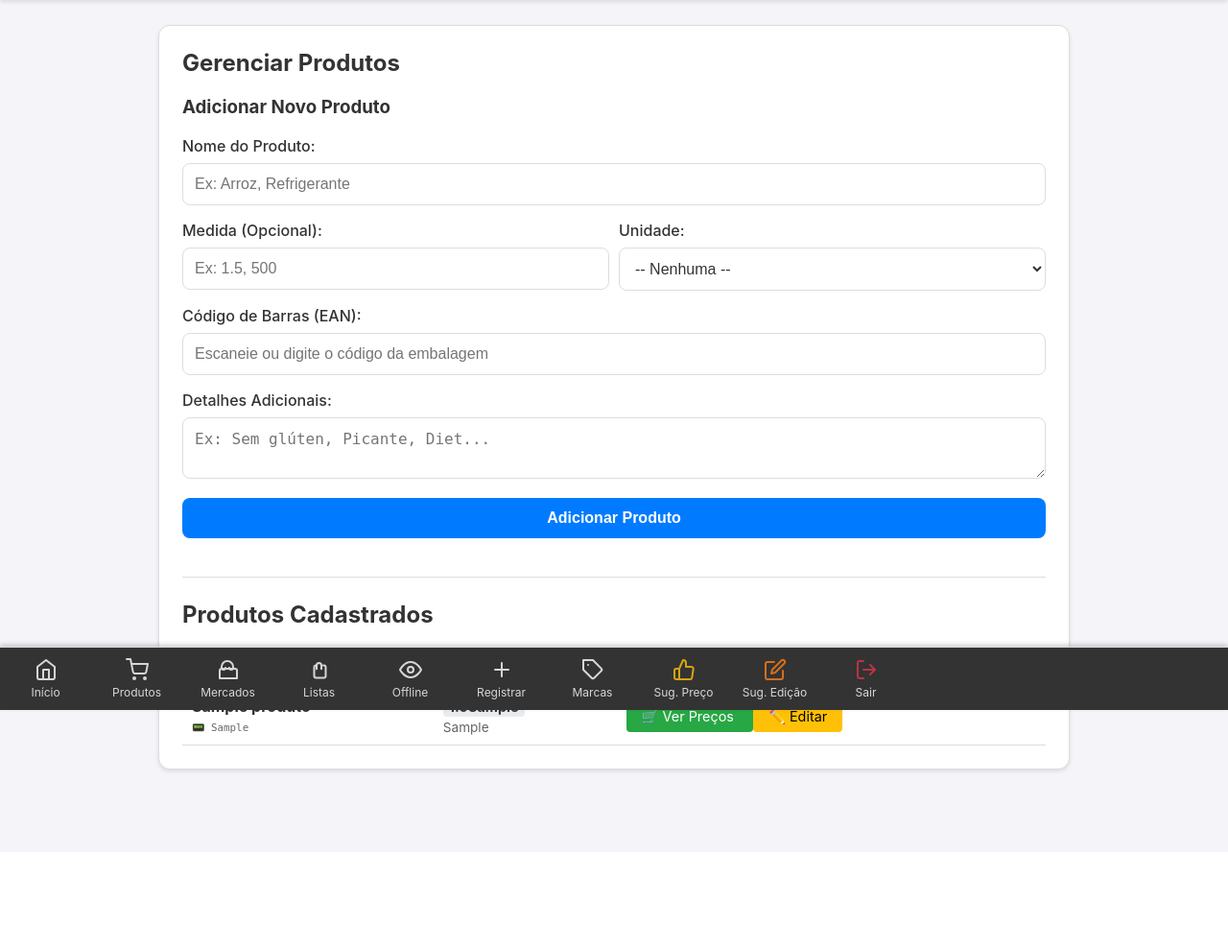
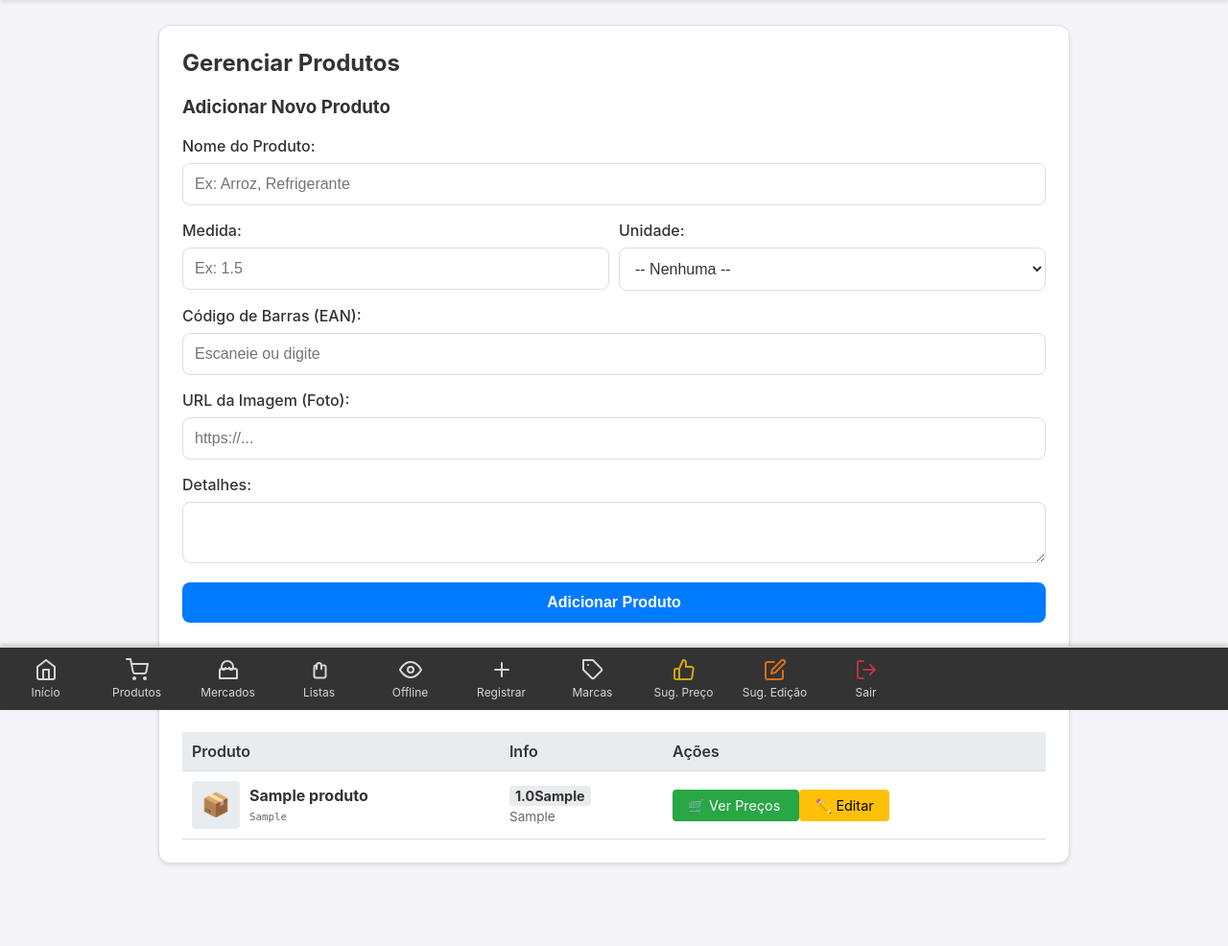
Before and after one commit to MestreUDK/PriceApp, a Flask app: page /produtos in a window 1280 px wide. Shown: the part 60-1046 px from the top of the page at 96% size. Before the commit the page ends 867 px from the top, so only its background shows below. Run offline with Flask 3, Linux system fonts and the light colour scheme; a user stored in the database is signed in; tables that the repository leaves empty hold one stand-in row (values such as "Sample post").

Commit message:
Atualizar o produtos.html

```diff
--- a/templates/produtos.html
+++ b/templates/produtos.html
@@ -13,29 +13,32 @@
 
             <div style="display: flex; gap: 10px;">
                 <div style="flex: 1;">
-                    <label for="medida">Medida (Opcional):</label>
-                    <input type="number" step="0.01" name="medida" id="medida" placeholder="Ex: 1.5, 500">
+                    <label for="medida">Medida:</label>
+                    <input type="number" step="0.01" name="medida" id="medida" placeholder="Ex: 1.5">
                 </div>
                 <div style="flex: 1;">
                     <label for="unidade">Unidade:</label>
                     <select name="unidade" id="unidade">
                         <option value="">-- Nenhuma --</option>
-                        <option value="kg">kg (Quilograma)</option>
-                        <option value="g">g (Grama)</option>
-                        <option value="L">L (Litro)</option>
-                        <option value="ml">ml (Mililitro)</option>
-                        <option value="un">un (Unidade)</option>
-                        <option value="pct">pct (Pacote)</option>
-                        <option value="cx">cx (Caixa)</option>
+                        <option value="kg">kg</option>
+                        <option value="g">g</option>
+                        <option value="L">L</option>
+                        <option value="ml">ml</option>
+                        <option value="un">un</option>
+                        <option value="pct">pct</option>
+                        <option value="cx">cx</option>
                     </select>
                 </div>
             </div>
 
             <label for="codigo_barras">Código de Barras (EAN):</label>
-            <input type="text" name="codigo_barras" id="codigo_barras" placeholder="Escaneie ou digite o código da embalagem">
+            <input type="text" name="codigo_barras" id="codigo_barras" placeholder="Escaneie ou digite">
 
-            <label for="detalhes">Detalhes Adicionais:</label>
-            <textarea name="detalhes" id="detalhes" rows="2" placeholder="Ex: Sem glúten, Picante, Diet..."></textarea>
+            <label for="imagem_url">URL da Imagem (Foto):</label>
+            <input type="url" name="imagem_url" id="imagem_url" placeholder="https://...">
+
+            <label for="detalhes">Detalhes:</label>
+            <textarea name="detalhes" id="detalhes" rows="2"></textarea>
 
             <button type="submit">Adicionar Produto</button>
         </form>
@@ -48,7 +51,7 @@
     <table class="tabela-cards">
         <thead>
             <tr>
-                <th>Nome</th>
+                <th>Produto</th>
                 <th>Info</th>
                 <th>Ações</th>
             </tr>
@@ -56,11 +59,19 @@
         <tbody>
             {% for produto in produtos %}
             <tr>
-                <td data-label="Nome">
-                    <strong>{{ produto.nome }}</strong>
-                    {% if produto.codigo_barras %}
-                        <br><small style="color: var(--text-sec); font-family: monospace;">📟 {{ produto.codigo_barras }}</small>
+                <td data-label="Produto" style="display: flex; align-items: center; gap: 10px;">
+                    {% if produto.imagem_url %}
+                        <img src="{{ produto.imagem_url }}" alt="Foto" style="width: 50px; height: 50px; object-fit: contain; border-radius: 4px; border: 1px solid var(--border-color);">
+                    {% else %}
+                        <div style="width: 50px; height: 50px; background: var(--icon-bg); border-radius: 4px; display: flex; align-items: center; justify-content: center; font-size: 1.5em;">📦</div>
                     {% endif %}
+
+                    <div>
+                        <strong>{{ produto.nome }}</strong>
+                        {% if produto.codigo_barras %}
+                            <br><small style="color: var(--text-sec); font-family: monospace;">{{ produto.codigo_barras }}</small>
+                        {% endif %}
+                    </div>
                 </td>
                 <td data-label="Info">
                     {% if produto.medida %}
```
